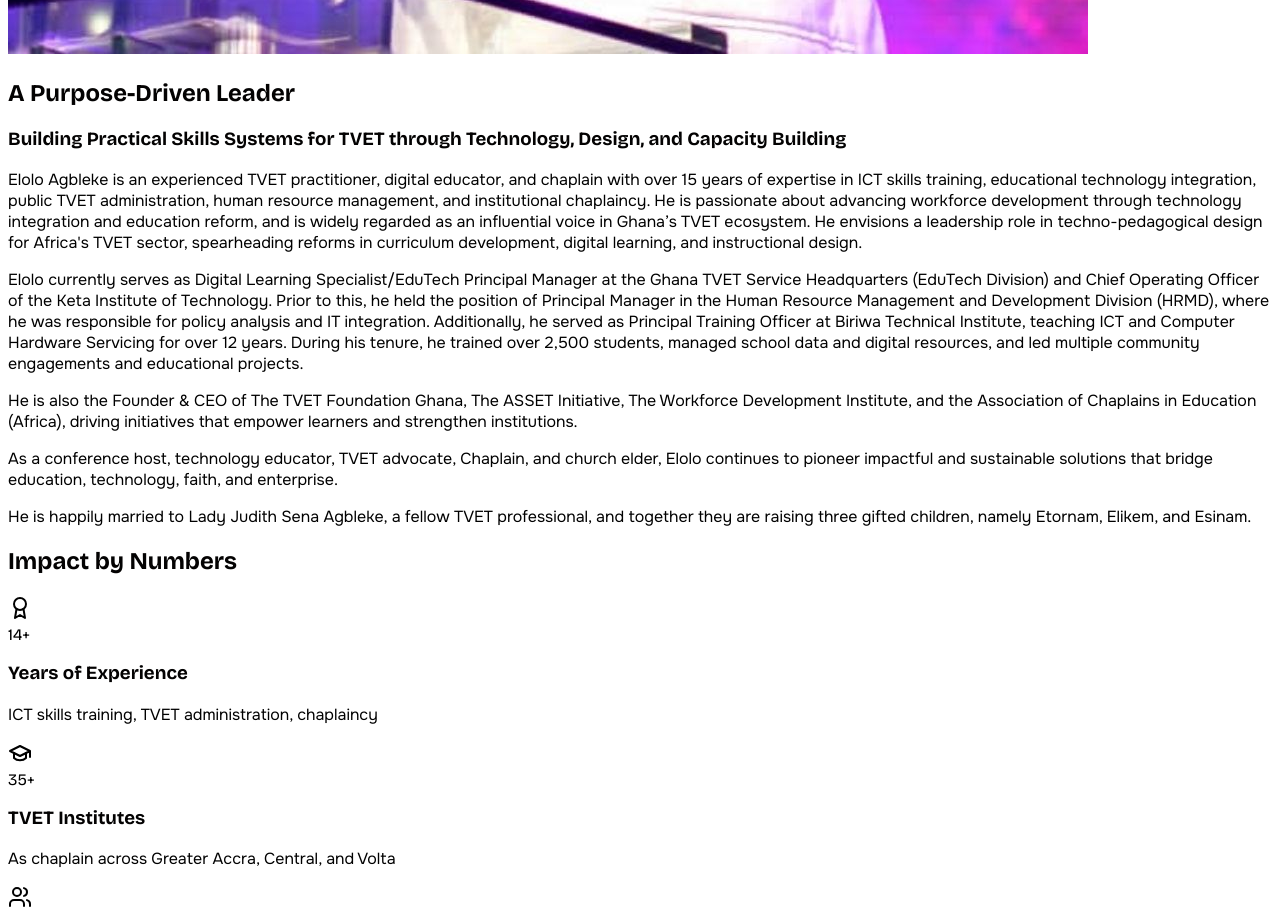
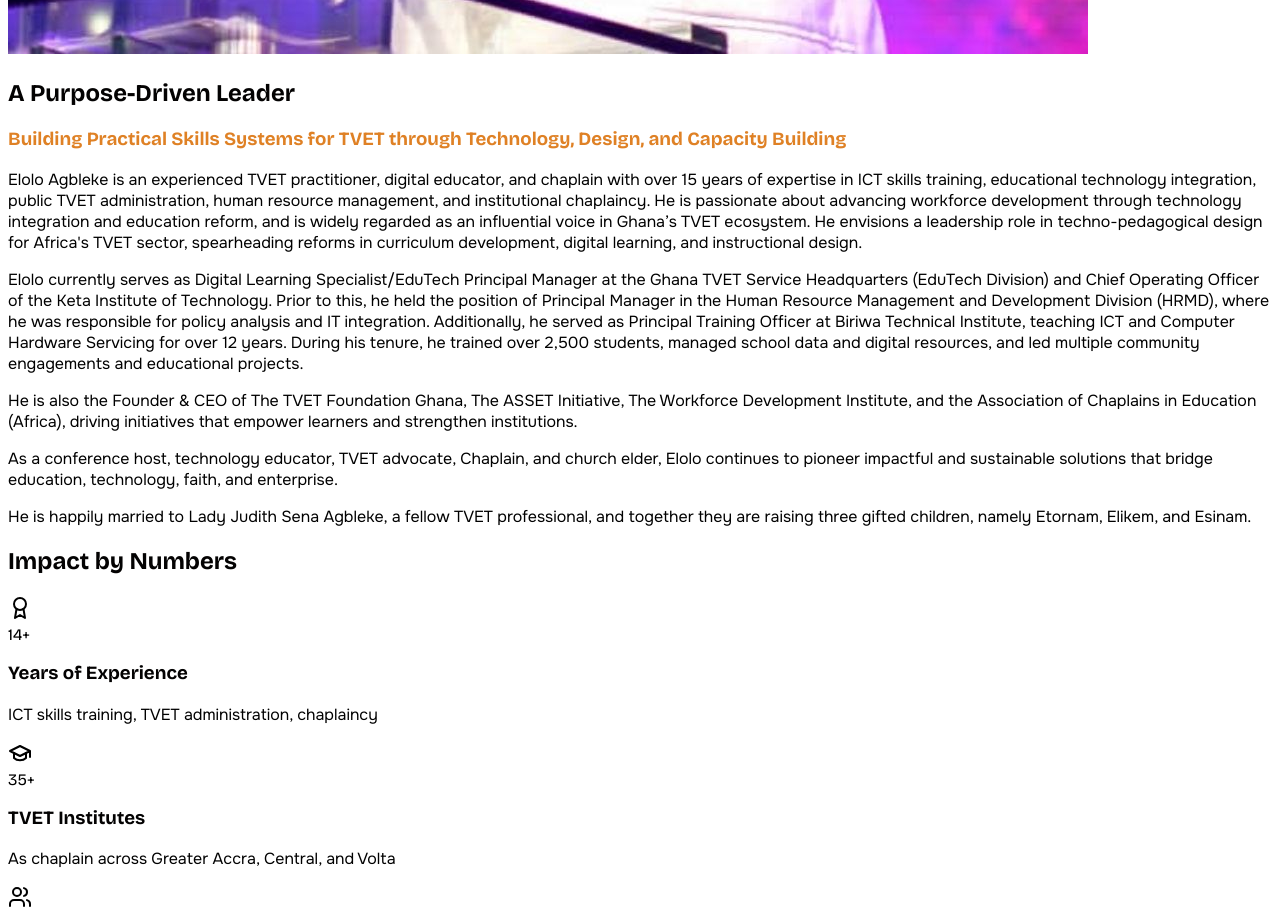
Before and after one commit to strivehardest/elolo, a Next.js app: page /about in a window 1280 px wide. Shown: the part 2580-3496 px from the top of the page. Built offline with nearby package versions, Linux system fonts and the light colour scheme; no server answers; a web font is replaced by a local one.

Commit message:
Add files via upload

```diff
--- a/src/pages/about.js
+++ b/src/pages/about.js
@@ -135,7 +135,7 @@ const AboutPage = () => {
                 A Purpose-Driven Leader
               </h2>
               <div className="space-y-6 text-lg text-gray-700 leading-relaxed mb-10">
-                <h3 className="text-2xl font-bold text-yellow-700 mb-4">Building Practical Skills Systems for TVET through Technology, Design, and Capacity Building</h3>
+                <h3 className="text-2xl font-bold mb-4" style={{ color: '#df8125' }}>Building Practical Skills Systems for TVET through Technology, Design, and Capacity Building</h3>
                 <p>
                   Elolo Agbleke is an experienced TVET practitioner, digital educator, and chaplain with over 15 years of expertise in ICT skills training, educational technology integration, public TVET administration, human resource management, and institutional chaplaincy. He is passionate about advancing workforce development through technology integration and education reform, and is widely regarded as an influential voice in Ghana’s TVET ecosystem. He envisions a leadership role in techno-pedagogical design for Africa's TVET sector, spearheading reforms in curriculum development, digital learning, and instructional design.
                 </p>
```
